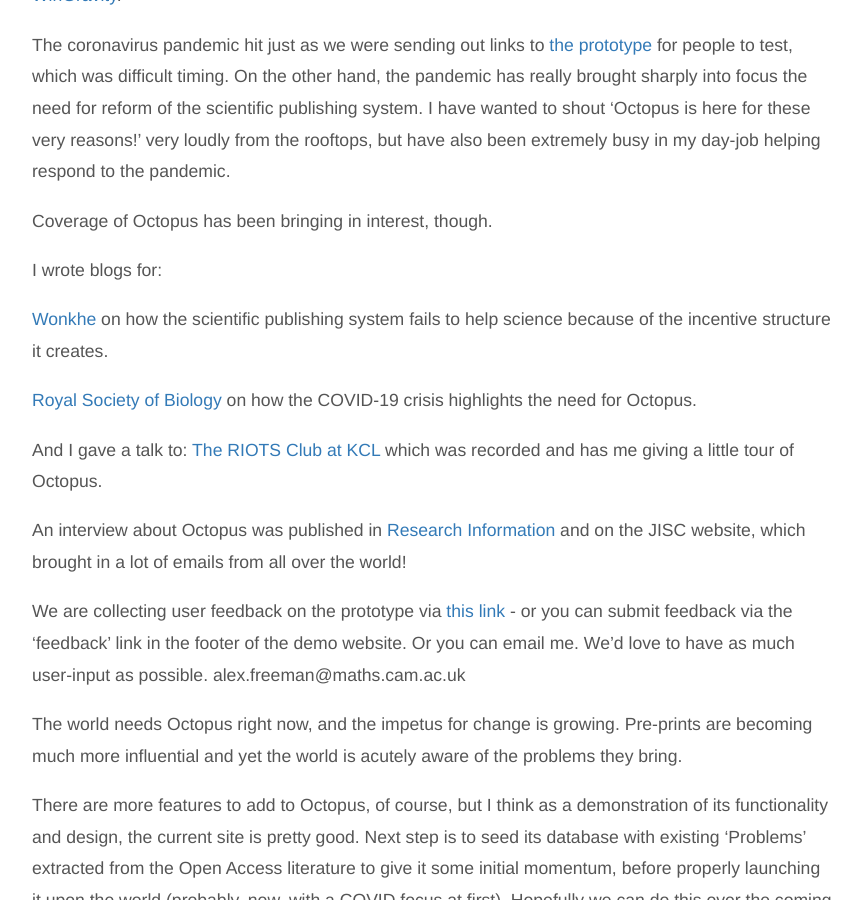
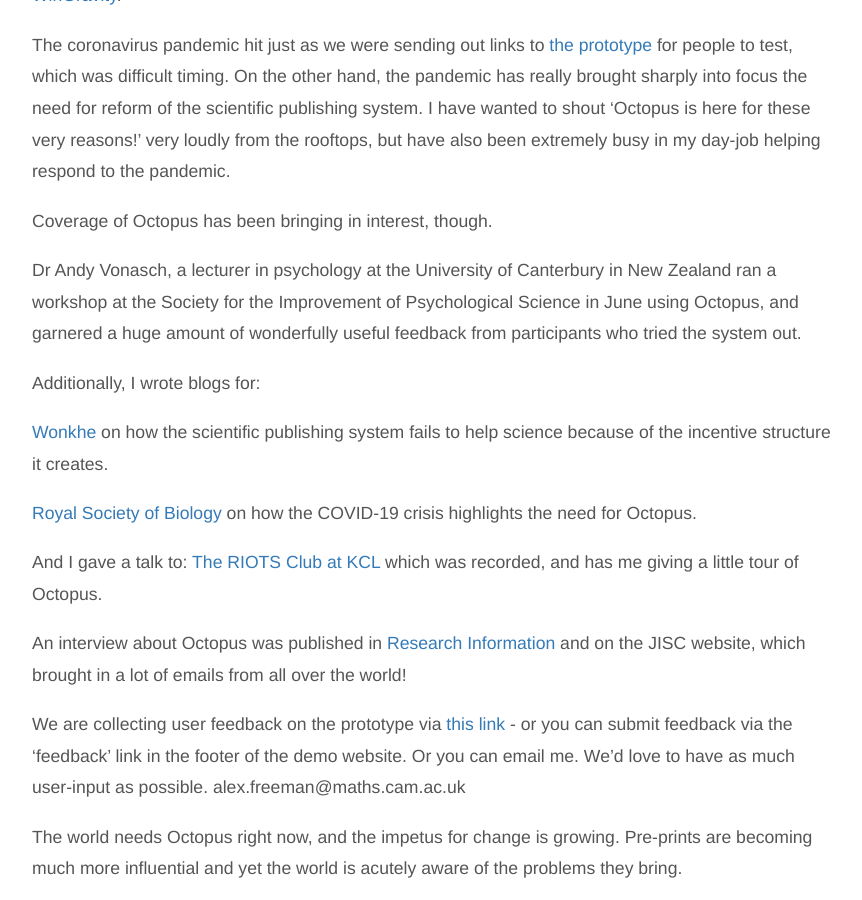
Before and after one commit to ScienceOctopus/ScienceOctopus.github.io, a Jekyll site: the page built from _posts/2020-06-25-long-overdue-update.md, in a window 1280 px wide and 900 px high, scrolled down 425 px. Shown: the whole window, without its empty margins (208-1070 px from the left). Built offline with Jekyll 4.4.1, drawn with Linux system fonts in a browser that asks for light colours; our own code applies the rules of GitHub Pages for plain Markdown files.

Commit message:
Update 2020-06-25-long-overdue-update.md

```diff
--- a/_posts/2020-06-25-long-overdue-update.md
+++ b/_posts/2020-06-25-long-overdue-update.md
@@ -18,14 +18,16 @@
 
 Coverage of Octopus has been bringing in interest, though.
 
-I wrote blogs for:
+Dr Andy Vonasch, a lecturer in psychology at the University of Canterbury in New Zealand ran a workshop at the Society for the Improvement of Psychological Science in June using Octopus, and garnered a huge amount of wonderfully useful feedback from participants who tried the system out.
+
+Additionally, I wrote blogs for:
 
 [Wonkhe](https://wonkhe.com/blogs/the-journal-publication-system-betrays-the-purpose-of-science/?doing_wp_cron=1595415984.0445299148559570312500) on how the scientific publishing system fails to help science because of the incentive structure it creates.
 
 [Royal Society of Biology](https://www.rsb.org.uk/component/content/article/159-biologist/opinion/2349-could-the-current-crisis-help-the-research-community-move-to-a-new-models-of-publishing?Itemid=531) on how the COVID-19 crisis highlights the need for Octopus.
 
 And I gave a talk to:
-[The RIOTS Club at KCL](https://www.youtube.com/watch?v=ZL2dUA7PPeE) which was recorded and has me giving a little tour of Octopus.
+[The RIOTS Club at KCL](https://www.youtube.com/watch?v=ZL2dUA7PPeE) which was recorded, and has me giving a little tour of Octopus.
 
 An interview about Octopus was published in [Research Information](https://www.researchinformation.info/company/octopus) and on the JISC website, which brought in a lot of emails from all over the world!
 
```
